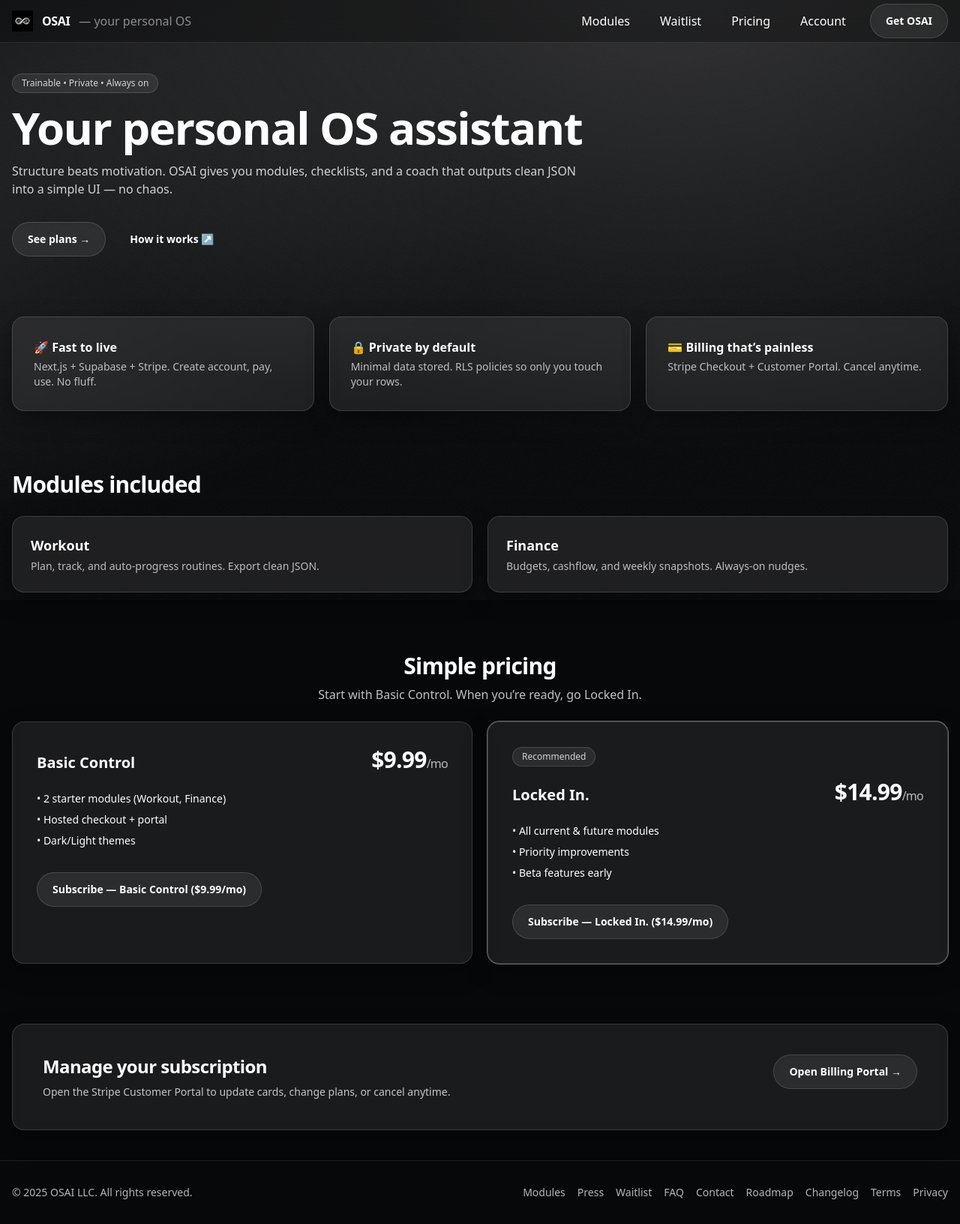
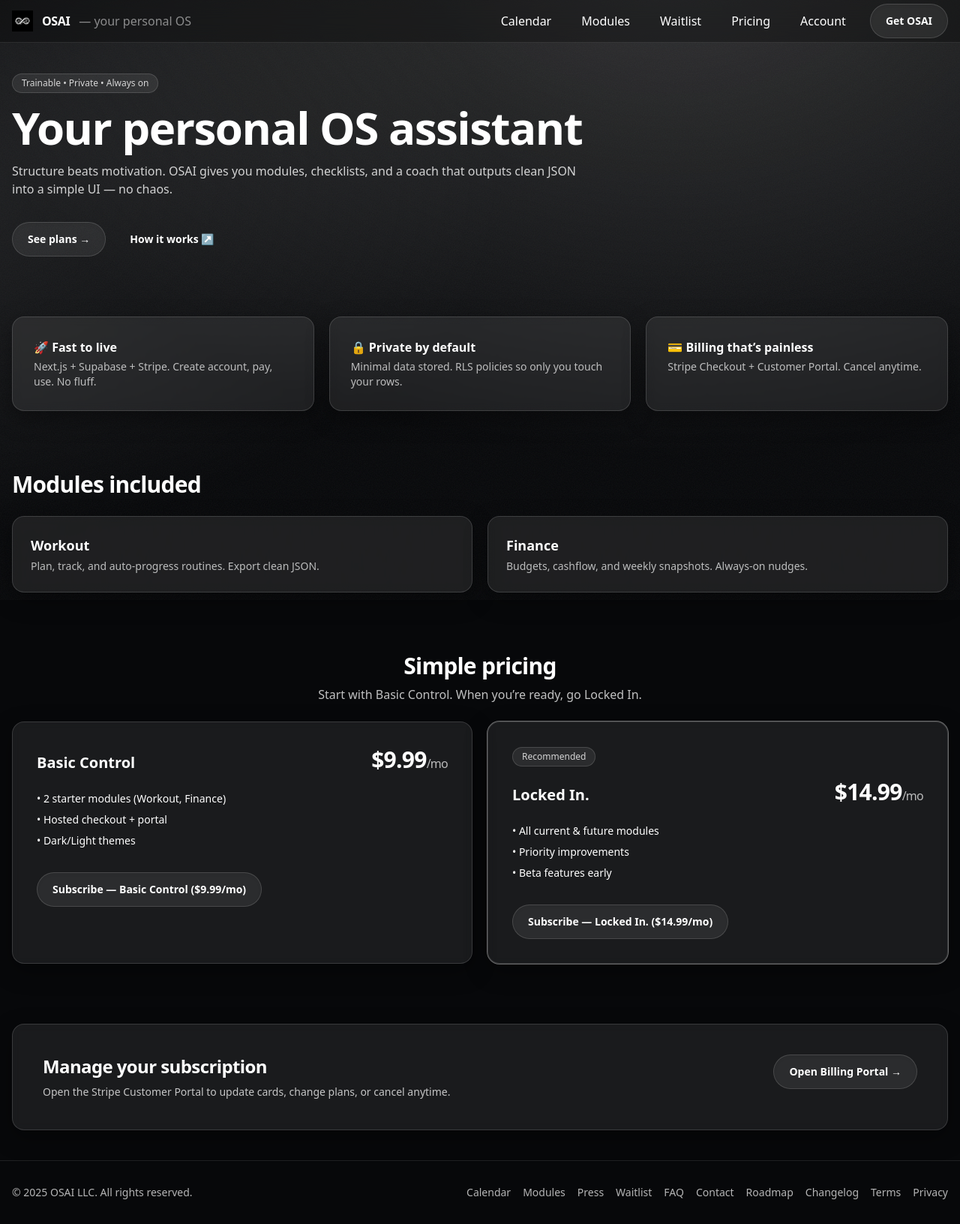
Before and after one commit to MasonIllies/OSAI, a Next.js app in the folder osai-mvp/: page / in a window 1280 px wide. Shown: the whole page at 75% size. Built offline with nearby package versions, Linux system fonts and the light colour scheme; no server answers.

Commit message:
Update layout.tsx

```diff
--- a/osai-mvp/app/layout.tsx
+++ b/osai-mvp/app/layout.tsx
@@ -30,8 +30,8 @@
               <span className="hidden md:inline text-white/50">— your personal OS</span>
             </Link>
 
-            {/* NAV LINKS (includes Modules) */}
             <div className="flex items-center gap-6">
+              <Link href="/calendar" className="px-2 py-1 rounded-md hover:opacity-80 focus:outline-none focus:ring">Calendar</Link>
               <Link href="/modules" className="px-2 py-1 rounded-md hover:opacity-80 focus:outline-none focus:ring">Modules</Link>
               <Link href="/waitlist" className="px-2 py-1 rounded-md hover:opacity-80 focus:outline-none focus:ring">Waitlist</Link>
               <Link href="/pricing" className="px-2 py-1 rounded-md hover:opacity-80 focus:outline-none focus:ring">Pricing</Link>
@@ -49,6 +49,7 @@
           <div className="container py-8 text-sm flex flex-col md:flex-row items-center justify-between gap-4 text-white/70">
             <div>© {new Date().getFullYear()} OSAI LLC. All rights reserved.</div>
             <div className="flex items-center gap-4">
+              <Link className="hover:text-white" href="/calendar">Calendar</Link>
               <Link className="hover:text-white" href="/modules">Modules</Link>
               <Link className="hover:text-white" href="/press">Press</Link>
               <Link className="hover:text-white" href="/waitlist">Waitlist</Link>
```
